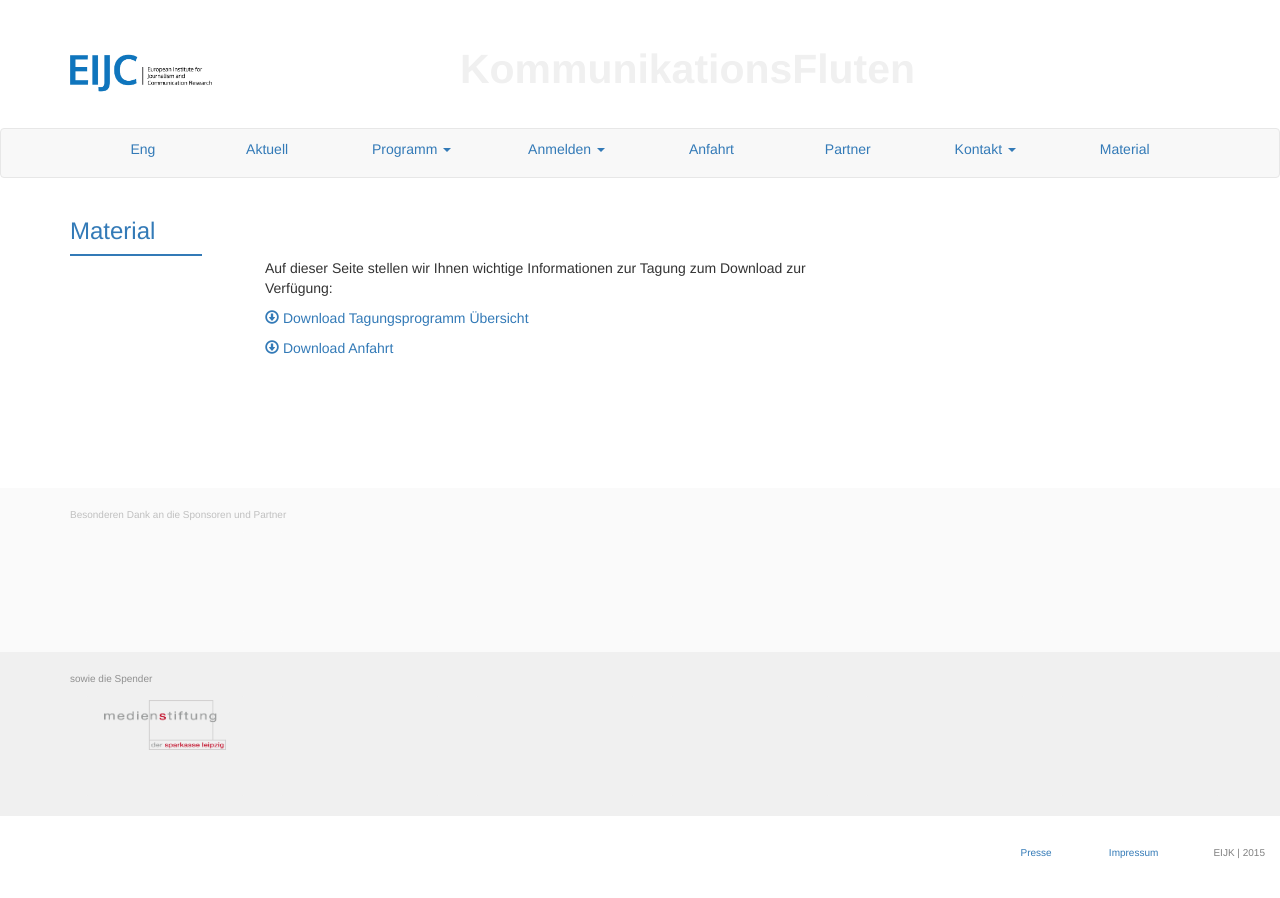
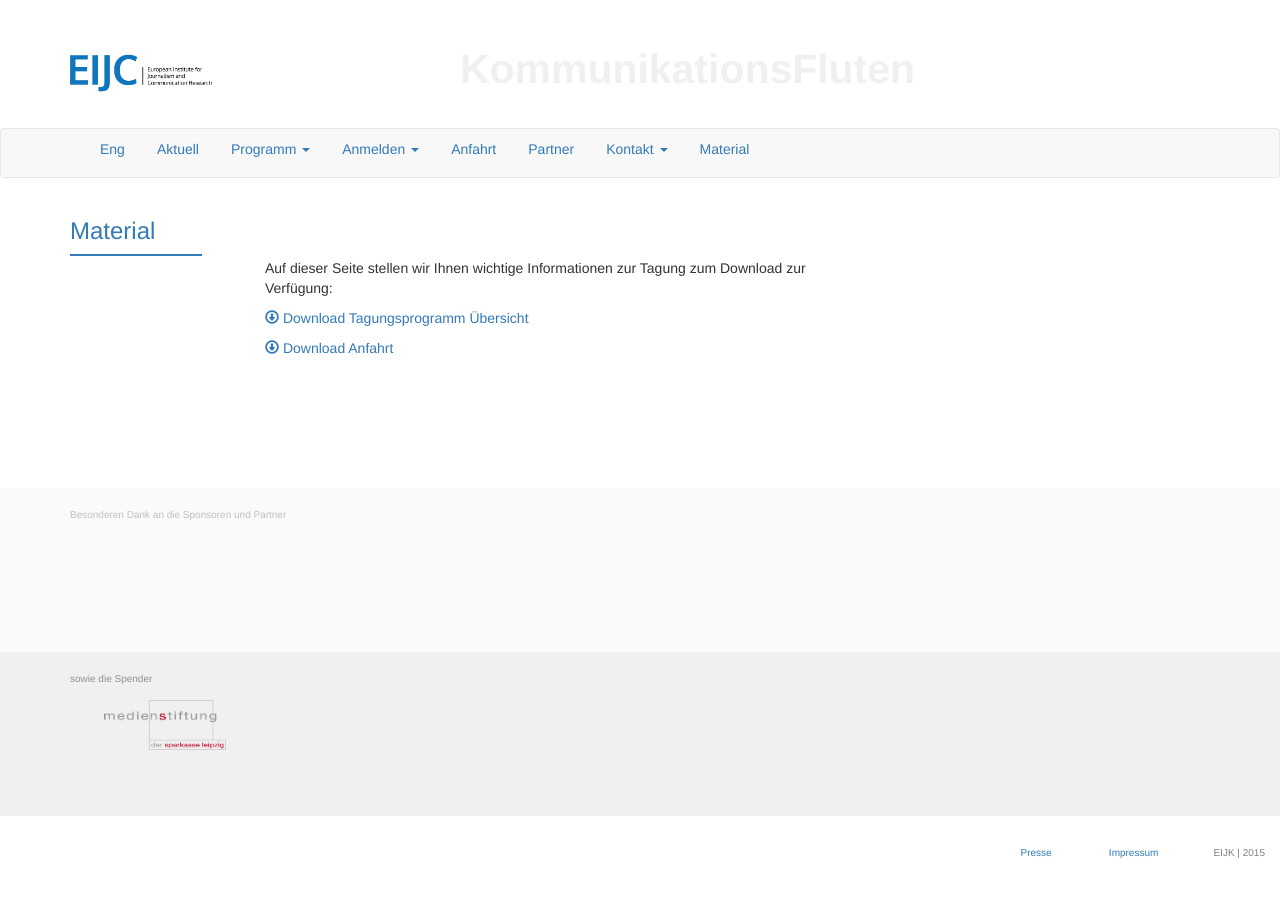
Before and after one commit to susedev/test, a Jekyll site: the page built from material.html, in a window 1280 px wide. Built offline with Jekyll 4.4.1, drawn with Linux system fonts in a browser that asks for light colours; nearby versions of some CDN libraries.

Commit message:
Update navbar.html

```diff
--- a/_includes/navbar.html
+++ b/_includes/navbar.html
@@ -9,7 +9,7 @@
          </button>
     </div>
     <div class="collapse navbar-collapse" id="bs-example-navbar-collapse-1">
-      <ul class="nav nav-pills nav-justified">
+      <ul class="nav nav-pills">
         <li><a href="{{ site.base_url }}/conference-communication-floods.html">Eng <span class="sr-only">(current)</span></a></li>
         <li><a href="{{ site.base_url }}/konferenz-kommunikationsfluten.html">Aktuell <span class="sr-only">(current)</span></a></li>
         <li class="dropdown">
```
